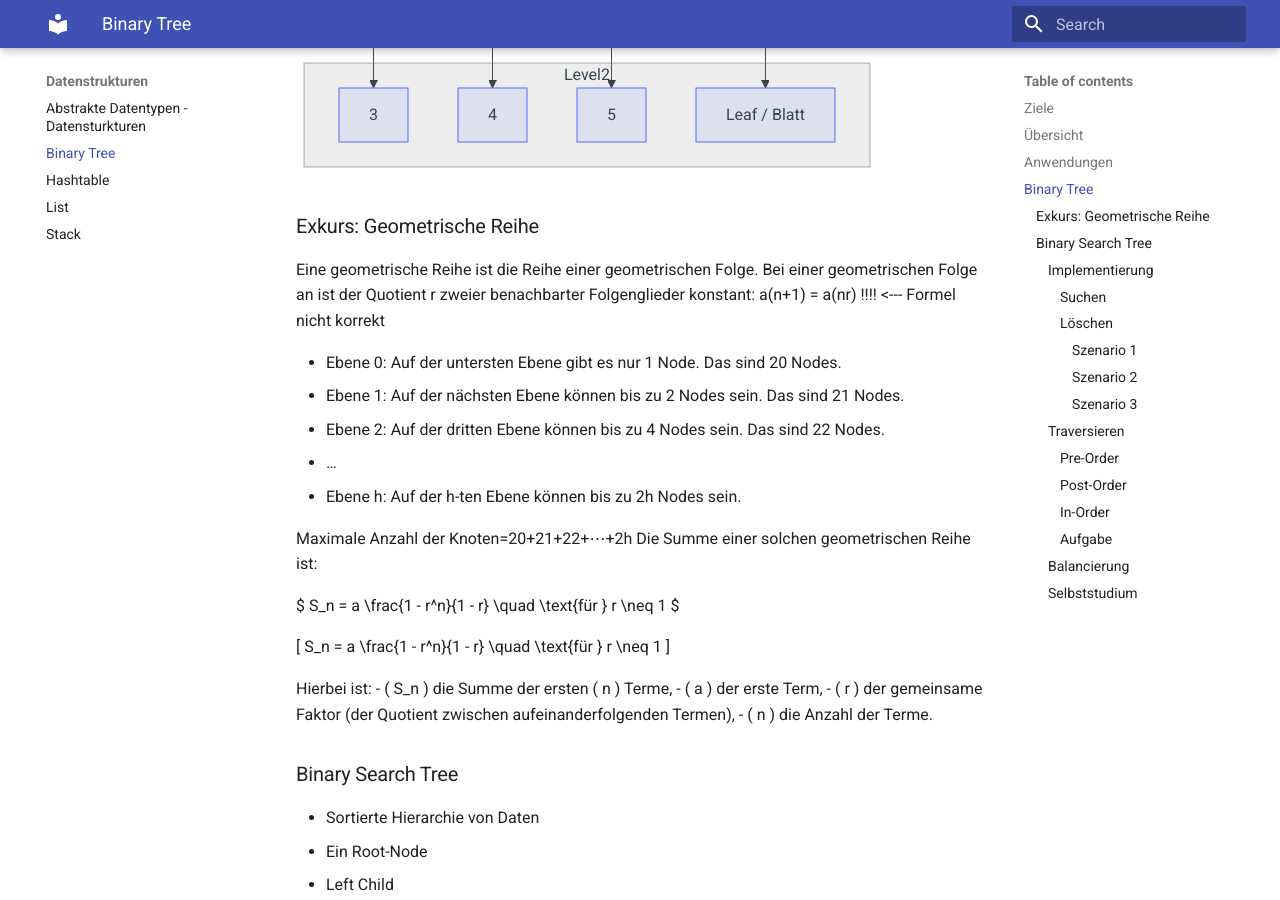
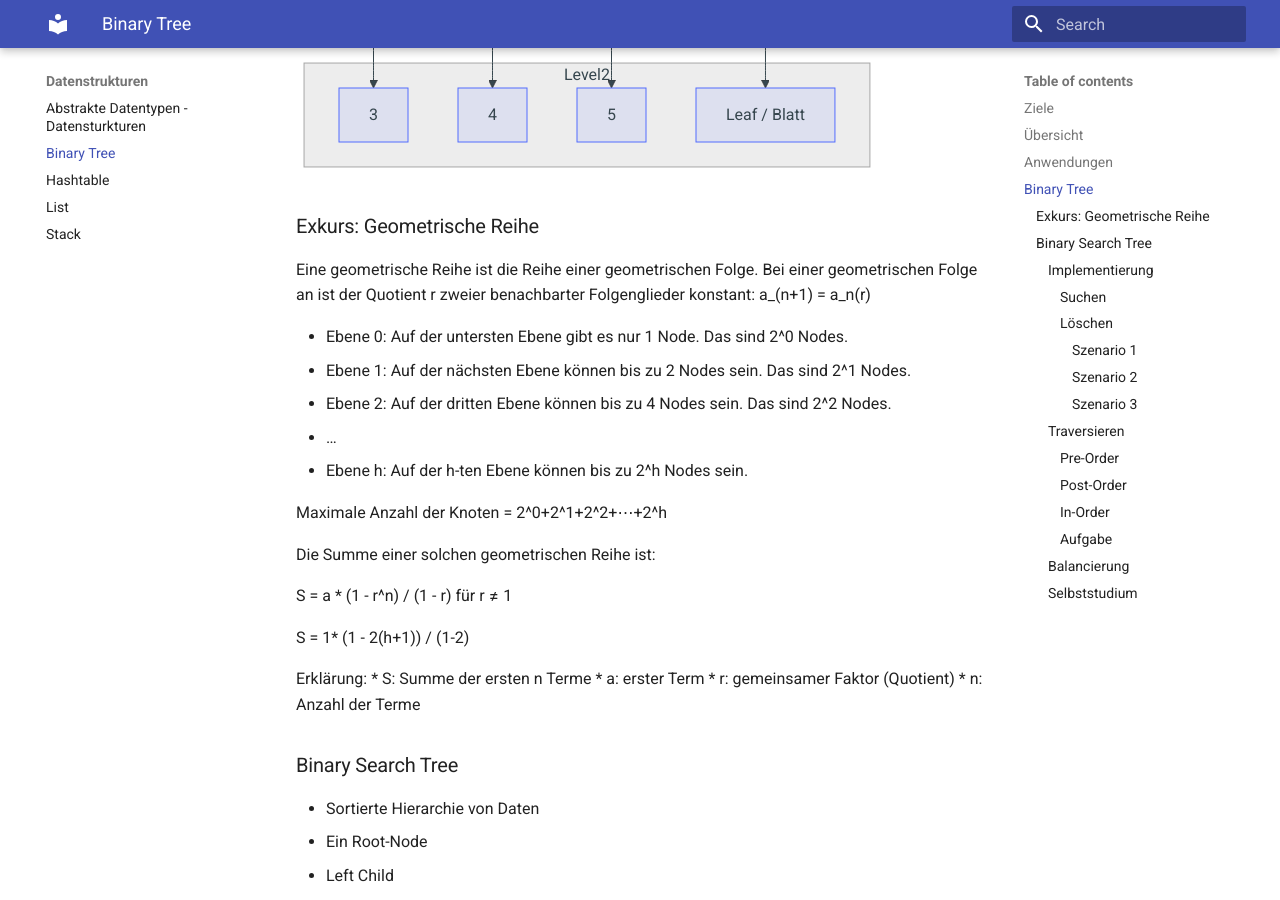
Before and after one commit to tsolenthaler/zbwAlgDs, an MkDocs documentation site: the page built from docs/datenstrukturen/binary-tree.md, in a window 1280 px wide and 900 px high, scrolled down 1939 px. Built offline with MkDocs 1.6.1 and Material for MkDocs 9.7.7, drawn with Linux system fonts in a browser that asks for light colours.

Commit message:
Correct mathematical formula and improve clarity in binary tree documentation; update node count representation and add explanation for geometric series.

```diff
--- a/docs/datenstrukturen/binary-tree.md
+++ b/docs/datenstrukturen/binary-tree.md
@@ -63,30 +63,28 @@ flowchart TD
 
 ###  Exkurs: Geometrische Reihe
 Eine geometrische Reihe ist die Reihe einer geometrischen Folge. Bei einer geometrischen Folge an ist der Quotient r zweier benachbarter Folgenglieder konstant:
-a(n+1) = a(nr) !!!! <--- Formel nicht korrekt
+a_(n+1) = a_n(r)
 
-* Ebene 0: Auf der untersten Ebene gibt es nur 1 Node. Das sind 20 Nodes.
-* Ebene 1: Auf der nächsten Ebene können bis zu 2 Nodes sein. Das sind 21 Nodes.
-* Ebene 2: Auf der dritten Ebene können bis zu 4 Nodes sein. Das sind 22 Nodes.
+* Ebene 0: Auf der untersten Ebene gibt es nur 1 Node. Das sind 2^0 Nodes.
+* Ebene 1: Auf der nächsten Ebene können bis zu 2 Nodes sein. Das sind 2^1 Nodes.
+* Ebene 2: Auf der dritten Ebene können bis zu 4 Nodes sein. Das sind 2^2 Nodes.
 * …
-* Ebene h: Auf der h-ten Ebene können bis zu 2h Nodes sein.
+* Ebene h: Auf der h-ten Ebene können bis zu 2^h Nodes sein.
 
-Maximale Anzahl der Knoten=20+21+22+⋯+2h
+Maximale Anzahl der Knoten = 2^0+2^1+2^2+⋯+2^h
+
 Die Summe einer solchen geometrischen Reihe ist:
 
-$
-S_n = a \frac{1 - r^n}{1 - r} \quad \text{für } r \neq 1
-$
+S = a * (1 - r^n) / (1 - r)  für r ≠ 1
 
-\[
-S_n = a \frac{1 - r^n}{1 - r} \quad \text{für } r \neq 1
-\]
+S = 1* (1 - 2(h+1)) / (1-2)
 
-Hierbei ist:
-- \( S_n \) die Summe der ersten \( n \) Terme,
-- \( a \) der erste Term,
-- \( r \) der gemeinsame Faktor (der Quotient zwischen aufeinanderfolgenden Termen),
-- \( n \) die Anzahl der Terme.
+Erklärung:
+* S: Summe der ersten n Terme
+* a: erster Term
+* r: gemeinsamer Faktor (Quotient)
+* n: Anzahl der Terme
+
 
 ### Binary Search Tree
 
```
Also changed, not shown: docs/traversieren.md (+1 -1 lines).
